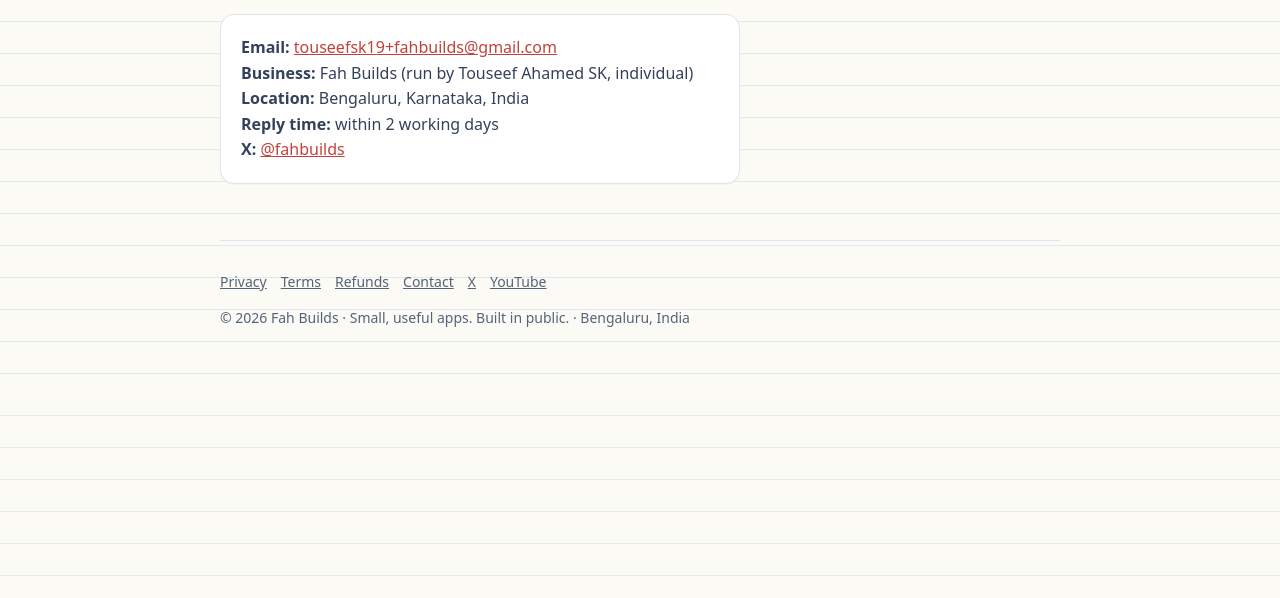
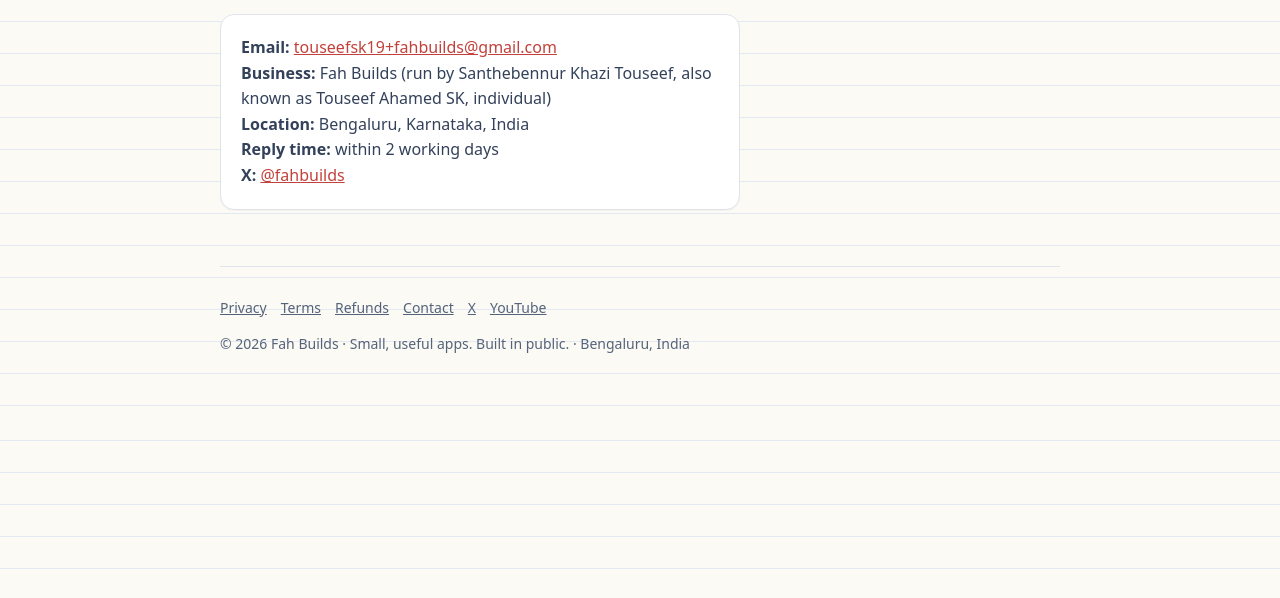
Before and after one commit to fahbuilds/fahbuilds.github.io, a plain HTML site: page contact.html in a window 1280 px wide. Shown: the part 202-800 px from the top of the page. Drawn offline with Linux system fonts and the light colour scheme.

Commit message:
Update contact.html

```diff
--- a/contact.html
+++ b/contact.html
@@ -25,7 +25,7 @@
 <p>Questions, feedback, refunds or partnership ideas: I read every email myself.</p>
 <div class="card" style="max-width:520px">
 <p><b>Email:</b> <a data-email href="#">email</a></p>
-<p><b>Business:</b> Fah Builds (run by Touseef Ahamed SK, individual)</p>
+<p><b>Business:</b> Fah Builds (run by Santhebennur Khazi Touseef, also known as Touseef Ahamed SK, individual)</p>
 <p><b>Location:</b> Bengaluru, Karnataka, India</p>
 <p><b>Reply time:</b> within 2 working days</p>
 <p><b>X:</b> <a href="https://x.com/fahbuilds">@fahbuilds</a></p>
```
